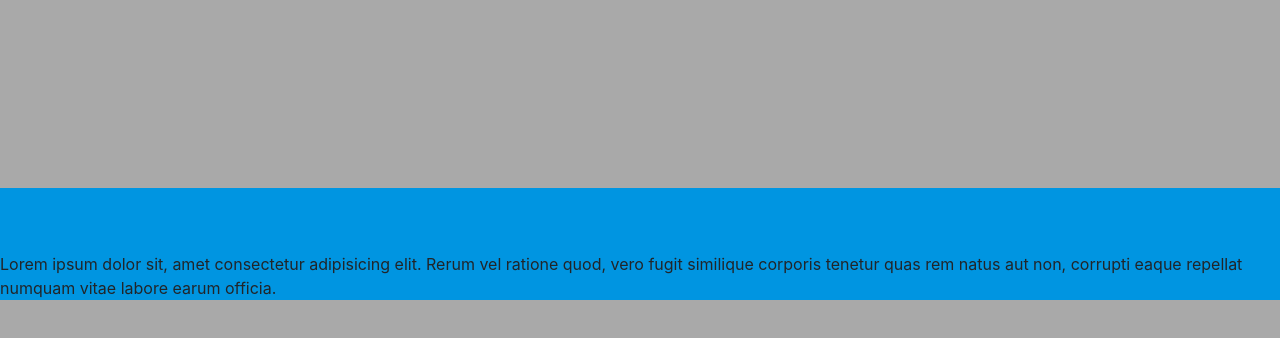
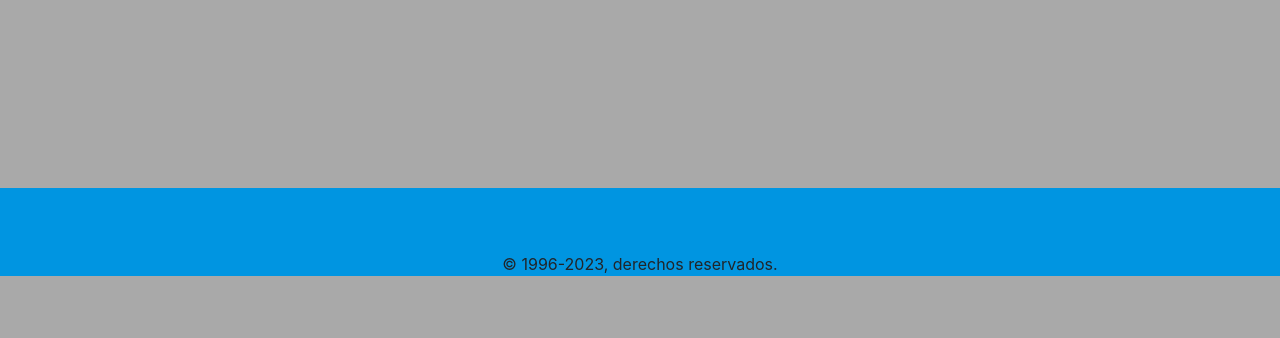
Before and after one commit to EdgardJonh/royectoDigimonApi, a plain HTML site: page index.html in a window 1280 px wide. Shown: the part 304-642 px from the top of the page. Drawn offline with nearby package versions, Linux system fonts and the light colour scheme; no server answers.

Commit message:
se cambia el texto del footer se agrega una etiqueta <p>

```diff
--- a/index.html
+++ b/index.html
@@ -49,9 +49,8 @@
         </div>
 
     </div>
-    <footer class="foote" style="background-color: #0095e1; height: 10%; padding-top: 5%; margin-top: 11%; ">Lorem ipsum
-        dolor sit, amet consectetur adipisicing elit. Rerum vel ratione quod, vero fugit similique corporis tenetur quas
-        rem natus aut non, corrupti eaque repellat numquam vitae labore earum officia.</footer>
+    <footer class="foote" style="background-color: #0095e1; height: 10%; padding-top: 5%; margin-top: 11%; ">
+        <p style="text-align: center;">© 1996-2023, derechos reservados.</p></footer>
 
     <script src="script.js"></script>
 </body>
```
